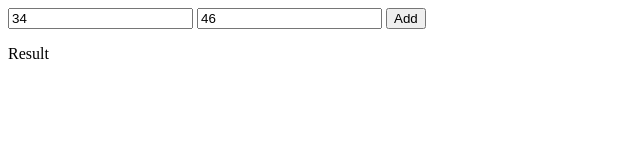
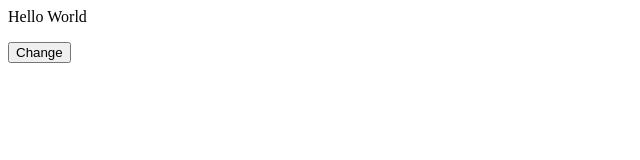
Before and after one commit to SumathiGitHub/web-dev-learning, a plain HTML site: page index.html in a window 1280 px wide. Shown: the whole page, without its empty margins (0-640 px from the left). Drawn offline with Linux system fonts and the light colour scheme.

Commit message:
HelloWorld 2 ByeWorld button click change using js

```diff
--- a/index.html
+++ b/index.html
@@ -1,19 +1,13 @@
-<input id="num1" value="34">
-<input id="num2" value="46">
-<button onclick="resultFunc()">Add</button>
-<p id="result">Result</p>
+<p id="hello">
+    Hello World
+</p>
+<button onclick="change()">Change</button>
 
 <script>
-   var box1 =  document.getElementById("num1");
-   var box2 =  document.getElementById("num2");
-   var result =  document.getElementById("result");
+    var para = document.getElementById("hello");
 
-  //console.log(total);
-  function resultFunc(){
-    var box1Value = Number(box1.value);
-    var box2Value = Number(box2.value);
-    var total = box1Value + box2Value;
-    result.textContent = total;
-  }
-
+    function change(){
+        console.log(para.textContent);
+        para.textContent = "Bye World"
+    }
 </script>
```
